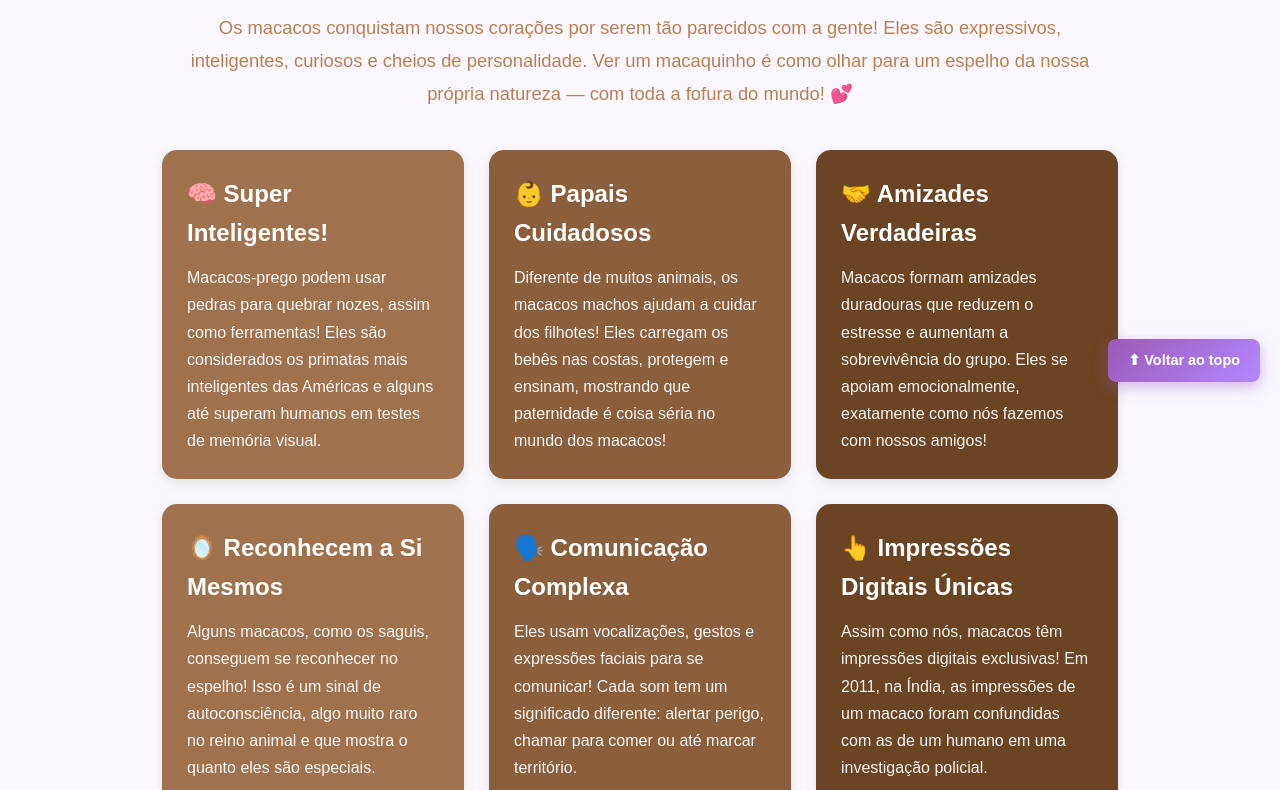
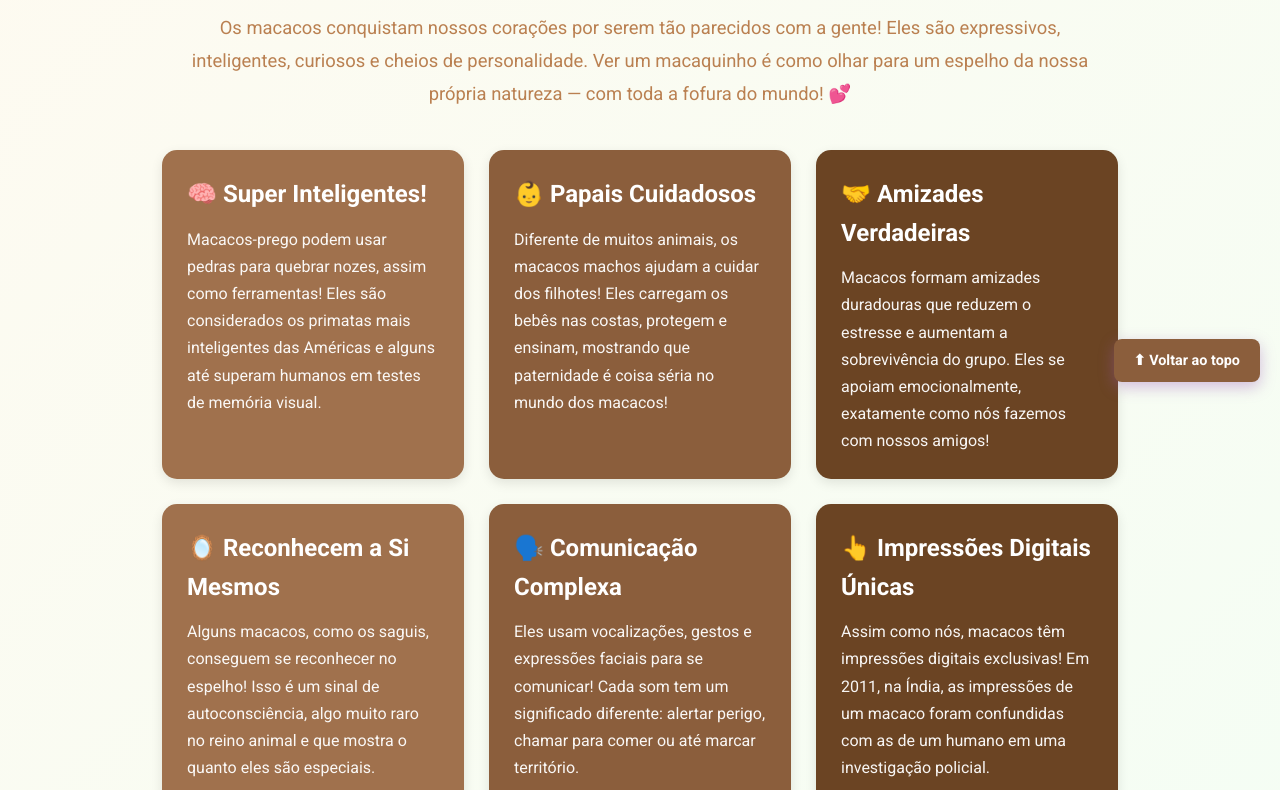
Before and after one commit to adrezinha0109-ux/Site-da-Geovanna, a plain HTML site: page macaco.html in a window 1280 px wide. Shown: the part 398-1188 px from the top of the page. Drawn offline with Linux system fonts and the light colour scheme.

Commit message:
Update macaco.html

```diff
--- a/macaco.html
+++ b/macaco.html
@@ -8,7 +8,7 @@
  <link href="https://fonts.googleapis.com/css2?family=Roboto:wght@400;700&family=Oswald:wght@400;700&display=swap" rel="stylesheet">
   <link rel="stylesheet" href="style.css">
 </head>
-<body class="page-macaco" id="topo">
+<body class="page-macacos" id="topo">
   <header class="site-header">
     <nav class="nav">
       <div class="logo">🎉 Feliz Aniversário</div>
@@ -109,4 +109,5 @@
 
   <a href="#topo" class="btn-floating">⬆ Voltar ao topo</a>
 </body>
+
 </html>
```
